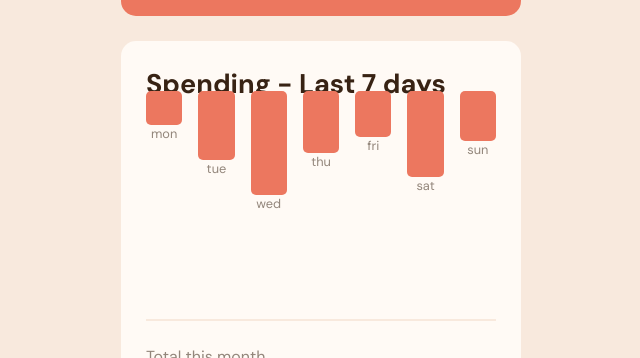
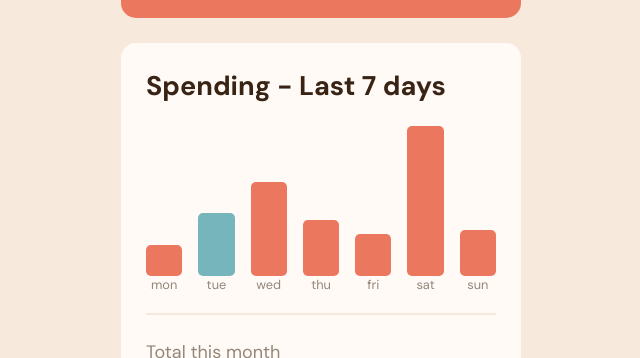
Before and after one commit to helioLJ/expenses-chart, a plain HTML site: page index.html in a window 1280 px wide. Shown: the part 227-585 px from the top of the page, without its empty margins (319-959 px from the left). Drawn offline with Linux system fonts and the light colour scheme.

Commit message:
Projeto Finalizado!

```diff
--- a/index.html
+++ b/index.html
@@ -27,37 +27,51 @@
 
       <div class="graphs">
         <div class="un">
-          <div class="col"></div>
+          <div class="col">
+            <div class="hover-stats"></div>
+          </div>
           <p>mon</p>
         </div>
 
         <div class="un">
-          <div class="col"></div>
+          <div class="col">
+            <div class="hover-stats"></div>
+          </div>
           <p>tue</p>
         </div>
 
         <div class="un">
-          <div class="col"></div>
+          <div class="col">
+            <div class="hover-stats"></div>
+          </div>
           <p>wed</p>
         </div>
 
         <div class="un">
-          <div class="col"></div>
+          <div class="col">
+            <div class="hover-stats"></div>
+          </div>
           <p>thu</p>
         </div>
 
         <div class="un">
-          <div class="col"></div>
+          <div class="col">
+            <div class="hover-stats"></div>
+          </div>
           <p>fri</p>
         </div>
 
         <div class="un">
-          <div class="col"></div>
+          <div class="col">
+            <div class="hover-stats"></div>
+          </div>
           <p>sat</p>
         </div>
 
         <div class="un">
-          <div class="col"></div>
+          <div class="col">
+            <div class="hover-stats"></div>
+          </div>
           <p>sun</p>
         </div>
 
--- a/main.js
+++ b/main.js
@@ -21,7 +21,7 @@ const data = [
     },
     {
       "day": "sat",
-      "amount": 43.28
+      "amount": 83.28
     },
     {
       "day": "sun",
@@ -30,6 +30,11 @@ const data = [
 ]
 
 const cols = document.querySelectorAll('.col')
+const hoverStats = document.querySelectorAll('.hover-stats')
+const dayNames = ["sun", "mon", "tue", "wed", "thu", "fri", "sat"];
+const date = new Date()
+let currentDay = dayNames[date.getDay()]
+let totalMounth
 
 cols.forEach((col) => {
     data.forEach((days) => {
@@ -38,4 +43,15 @@ cols.forEach((col) => {
         }
     })
 
+    if (col.nextElementSibling.textContent === currentDay) {
+      col.classList.add("current-day")
+    }
 })
+
+hoverStats.forEach((stats) => {
+  data.forEach((days => {
+    if (days.day === stats.parentElement.nextElementSibling.textContent) {
+        stats.textContent = "$" + days.amount
+    }
+  }))
+})
--- a/style.scss
+++ b/style.scss
@@ -34,7 +34,8 @@ body {
 }
 
 main {
-    min-width: 400px;
+    max-width: 400px;
+    width: 90%;
 
     header {
         display: flex;
@@ -69,21 +70,40 @@ main {
         .graphs {
             border-bottom: 2px solid var(--Cream);
             margin-bottom: 25px;
-            padding-bottom: 28px;
             text-align: center;
-
+            padding-bottom: 20px;
             display: grid;
             grid-template-columns: 1fr 1fr 1fr 1fr 1fr 1fr 1fr;
             grid-template-rows: 180px;
             grid-gap: 1rem;
-            align-items: flex-end;
 
             .un {
-                height: 200px;
+                display: flex;
+                flex-direction: column;
+                justify-content: end;
 
                 .col {
                     background-color: var(--Soft-red);
                     border-radius: 5px;
+                    cursor: pointer;
+                    position: relative;
+
+                    &:hover {
+                        background-color: hsla(10, 79%, 65%, 0.8);
+                    }
+
+                    .hover-stats {
+                        display: none;
+                        background-color: var(--Dark-brown);
+                        border-radius: 5px;
+                        font-size: .9rem;
+                        color: var(--Very-pale-orange);
+                        padding: .4rem;
+                        position: absolute;
+                        top: -40px;
+                        right: -14px;
+                    }
+
                 }
 
                 p {
@@ -97,7 +117,6 @@ main {
 
         .infos {
             p {
-                font-size: 1rem;
                 color: var(--Medium-brown);
             }
             .infos-content {
@@ -110,6 +129,7 @@ main {
                 }
 
                 div {
+                    font-size: .85rem !important;
                     text-align: right;
 
                     h4 {
@@ -123,9 +143,12 @@ main {
 }
 
 .current-day {
-    background-color: var(--Cyan);
+    background-color: var(--Cyan) !important;
+    &:hover {
+        background-color: hsla(186, 34%, 60%, 0.8) !important;
+    }
 }
 
-.active-col {
-    opacity: 0.6;
+.col:hover .hover-stats {
+    display: block !important;
 }
```
Also changed, not shown: design/expenses-chart.png (added), src/style.css, 2 other files.
